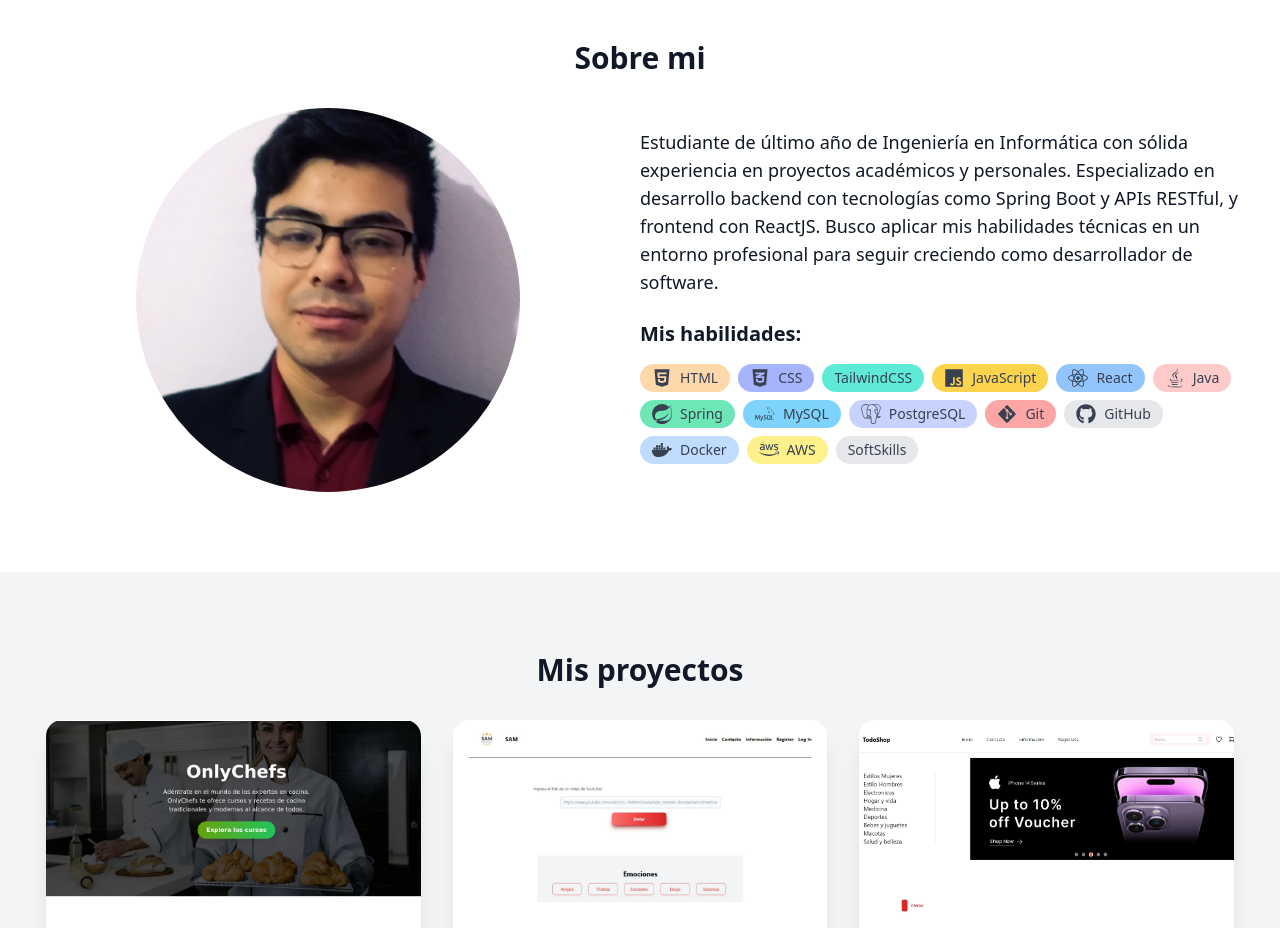
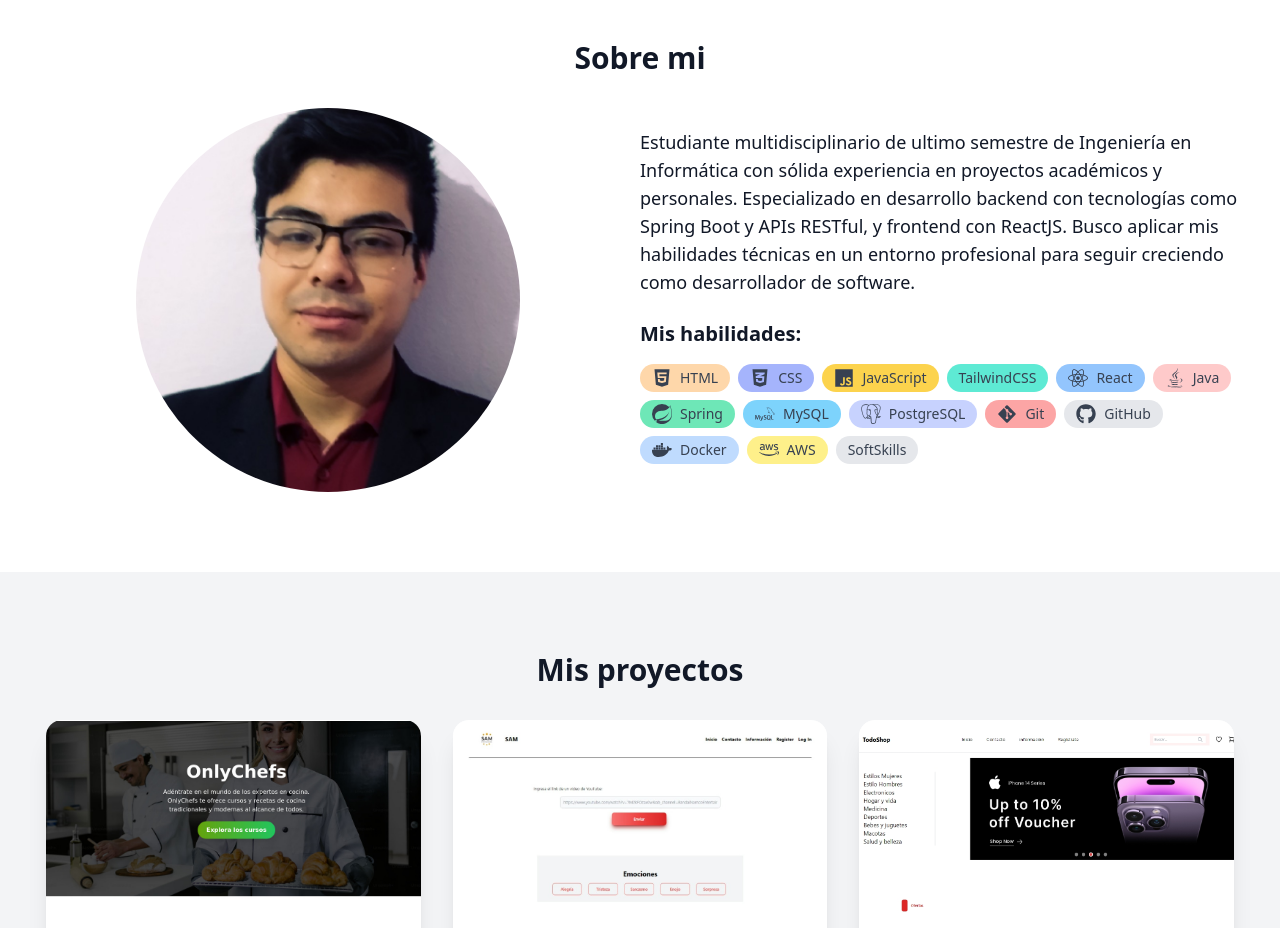
Before and after one commit to bvazquezj/PortFolioBrandon, a React (Vite) app: page / in a window 1280 px wide. Shown: the part 840-1768 px from the top of the page. Built offline with nearby package versions, Linux system fonts and the light colour scheme.

Commit message:
feature: change on my data

```diff
--- a/src/components/About.jsx
+++ b/src/components/About.jsx
@@ -36,7 +36,7 @@ const About = () => {
             className="md:w-1/2"
           >
             <p className="text-lg mb-6">
-              Estudiante de último año de Ingeniería en Informática con sólida experiencia en proyectos académicos y personales. Especializado en desarrollo backend con tecnologías como Spring Boot y APIs RESTful, y frontend con ReactJS. Busco aplicar mis habilidades técnicas en un entorno profesional para seguir creciendo como desarrollador de software.
+              Estudiante multidisciplinario de ultimo semestre de Ingeniería en Informática con sólida experiencia en proyectos académicos y personales. Especializado en desarrollo backend con tecnologías como Spring Boot y APIs RESTful, y frontend con ReactJS. Busco aplicar mis habilidades técnicas en un entorno profesional para seguir creciendo como desarrollador de software.
             </p>
             <h3 className="text-xl font-semibold mb-4">Mis habilidades:</h3>
             <div className="flex flex-wrap">
--- a/src/data/skills.js
+++ b/src/data/skills.js
@@ -13,15 +13,15 @@ const skill = [
     },
     {
         id: 2,
+        name: 'JavaScript',
+        icon: 'FaJs',
+        color: 'bg-amber-300',
+    },
+    {
+        id: 3,
         name: 'TailwindCSS',
         icon: 'BiLogoTailwindCss',
         color: 'bg-teal-300',
-    },
-    {
-        id: 3,
-        name: 'JavaScript',
-        icon: 'FaJs',
-        color: 'bg-amber-300',
     },
     {
         id: 4,
```
